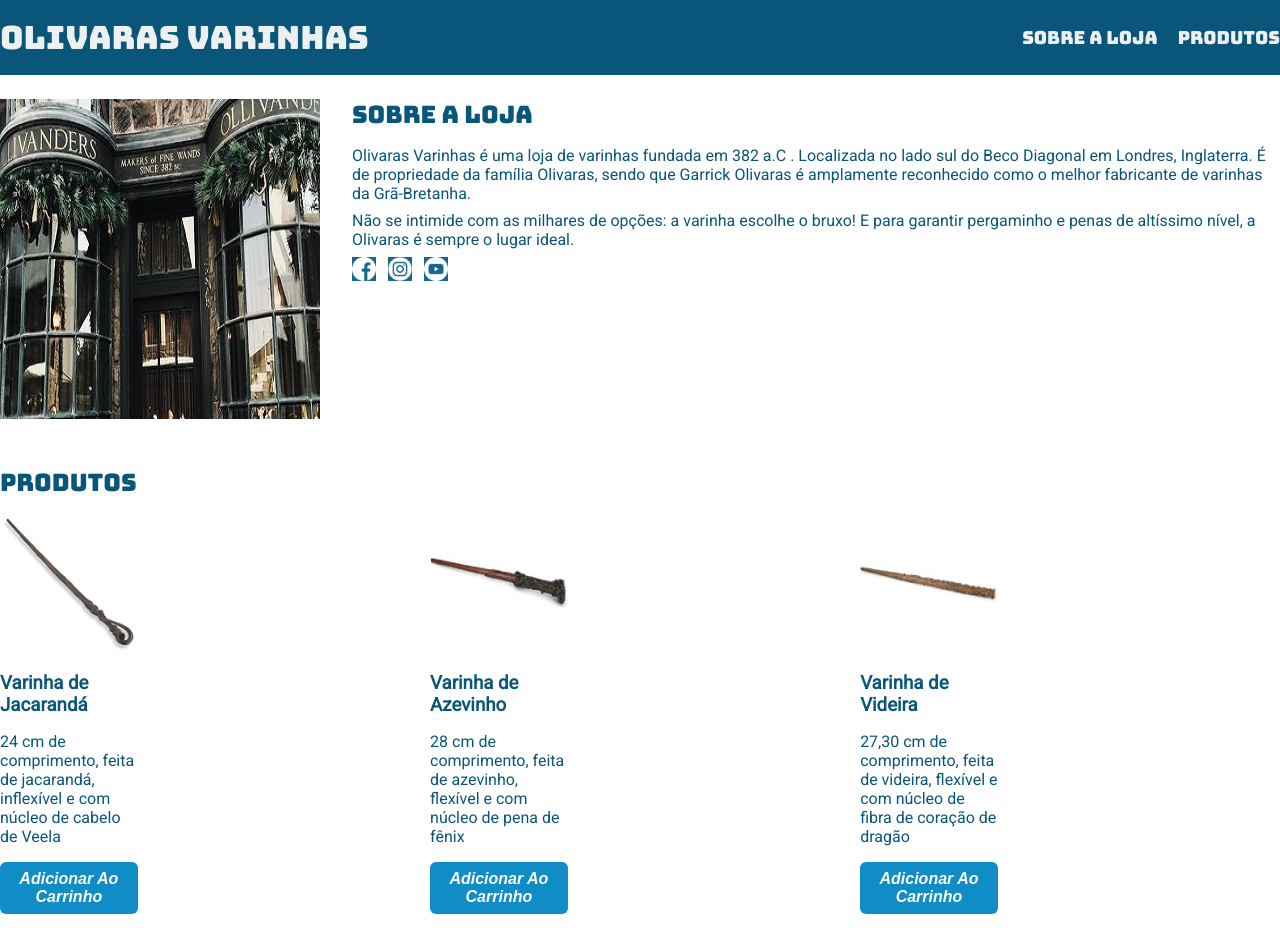
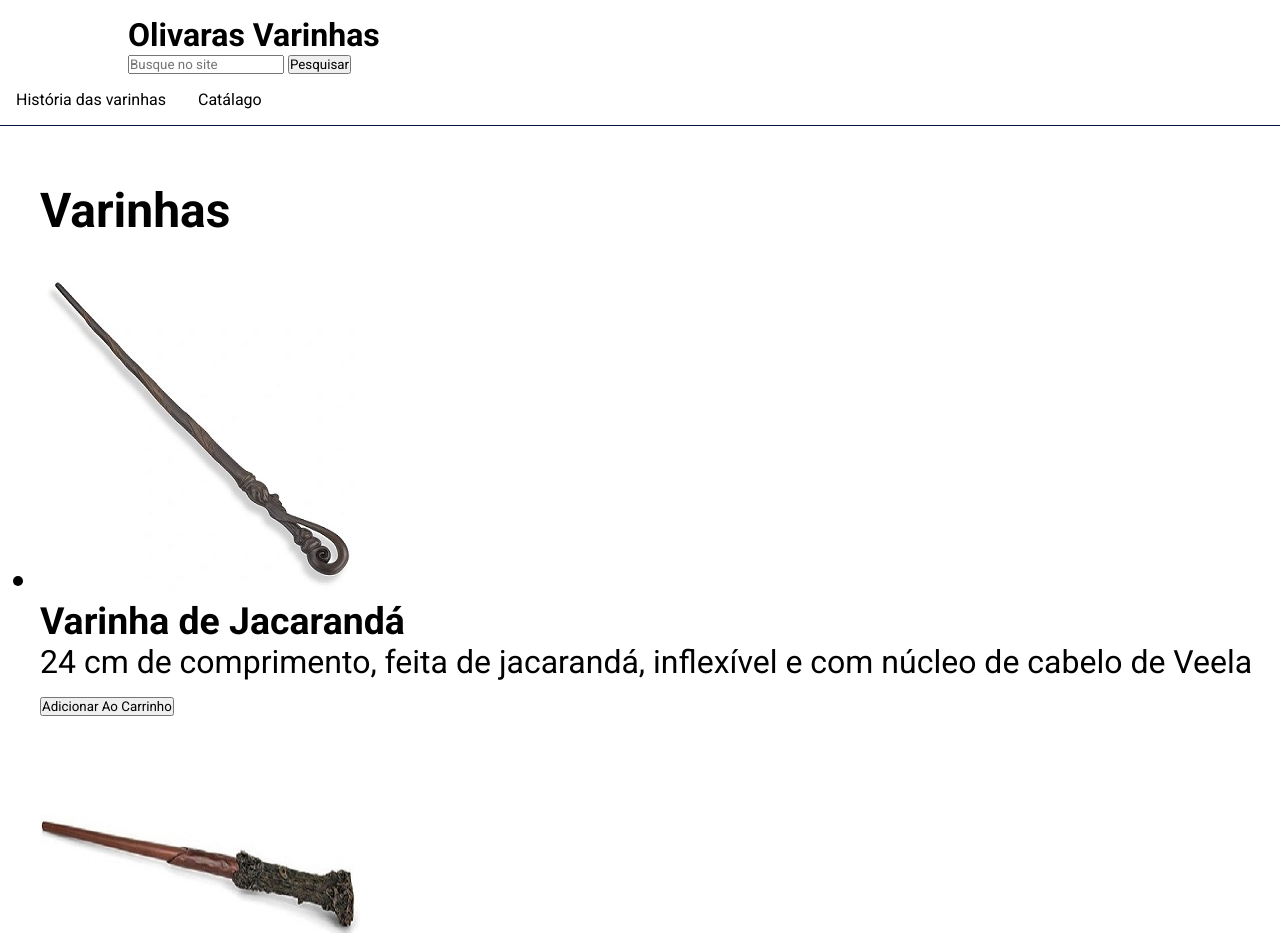
Before and after one commit to biapsilva/exercicio_css_responsivo, a plain HTML site: page index.html in a window 1280 px wide. Shown: the top 933 px of the page. Drawn offline with Linux system fonts and the light colour scheme; a web font is replaced by a local one.

Commit message:
html e css

```diff
--- a/index.html
+++ b/index.html
@@ -3,52 +3,64 @@
 <head>
     <meta charset="UTF-8">
     <meta http-equiv="X-UA-Compatible" content="IE=edge">
-    <meta name="viewport" content="width=device-width, initial-scale=1.0, user-scalable=yes">
+    <meta name="viewport" content="width=device-width, initial-scale=1.0">
     <title>Olivaras Varinhas</title>
-    <link rel="stylesheet" href="./main.css">
     <link rel="preconnect" href="https://fonts.googleapis.com">
     <link rel="preconnect" href="https://fonts.gstatic.com" crossorigin>
-    <link href="https://fonts.googleapis.com/css2?family=Abril+Fatface&family=Bungee&family=Lily+Script+One&family=Roboto&display=swap" rel="stylesheet">
+    <link href="https://fonts.googleapis.com/css2?family=Roboto:wght@400;700&display=swap" rel="stylesheet">
+    <link rel="stylesheet" href="main.css">
 </head>
 <body>
     <header>
         <div class="container">
             <h1>Olivaras Varinhas</h1>
+            <form>
+                <input type="search" placeholder="Busque no site"/>
+                <button type="submit">Pesquisar</button>
+            </form>
+        </div>
         <nav>
-                <ul>
+            <ul class="menu">
                 <li>
-                        <a href="#">Sobre A Loja</a>
+                    História das varinhas
+                    <ul class="submenu">
+                        <li>
+                            <a href="#">Fabricantes de varinhas</a>
                         </li>
                         <li>
-                        <a href="#">Produtos</a>
+                            <a href="#">Dicas de cuidado e manutenção</a>
+                        </li>
+                        <li>
+                            <a href="#">Curiosidades e fatos</a>
                         </li>
                     </ul>
-                <div class="clear-left"></div>
+                </li>
+                <li>
+                    Catálago
+                    <ul class="submenu">
+                        <li>
+                            <a href="#">Tutoriais de magia</a>
+                        </li>
+                        <li>
+                            <a href="#">Coleções de Varinhas</a>
+                        </li>
+                        <li>
+                            <a href="#">Comentários e avaliações</a>
+                        </li>
+                    </ul>
+                </li>
+            </ul>
+            <div class="clear"></div>
         </nav>
-        </div>
     </header>
-    <section>
-        <div class="container">
-            <img class="store-front" src="./images/Fachada.jpg" alt="Fachada da loja">
-            <div>
-                <h2>Sobre a loja</h2>
-                <p>
-                    Olivaras Varinhas é uma loja de varinhas fundada em 382 a.C . Localizada no lado sul do Beco Diagonal em Londres, Inglaterra. É de propriedade da família Olivaras, sendo que Garrick Olivaras é amplamente reconhecido como o melhor fabricante de varinhas da Grã-Bretanha.
-                </p>
-                <p>
-                    Não se intimide com as milhares de opções: a varinha escolhe o bruxo! E para garantir pergaminho e penas de altíssimo nível, a Olivaras é sempre o lugar ideal.
-                </p>
-                <ul class="brands-list">
-                    <li><img src="./images/facebook.png" alt="Facebook"></li>
-                    <li><img src="./images/instagram.png" alt="Instagram"></li>
-                    <li><img src="./images/youtube.png" alt="YouTube"></li>
-                </ul>
-            </div>
-        </div>
-    </section>
+    <div class="conteudo">
+        <main>
+
+        </main>
+        <aside>
             <section>
                 <div class="cotainer">
-            <h2>Produtos</h2>
+                    <h2>Varinhas</h2>
                     <ul class="container-flex lista-varinhas">
                         <li>
                         <picture> <source media="(min-width: 1280px)">
@@ -84,5 +96,7 @@
                     </ul>
                 </div>
             </section>
+        </aside>
+    </div>
 </body>
 </html>
--- a/main.css
+++ b/main.css
@@ -1,165 +1,82 @@
 * {
+    box-sizing: border-box;
     margin: 0;
     padding: 0;
-    box-sizing: border-box;
+    font-family: Roboto, sans-serif;
 }
 
-header,
-section h2 {
-    font-family: 'Bungee', cursive;
+.container {
+    max-width: 1024px;
+    width: 100%;
+    margin: 0 auto;
 }
 
-body {
-    font-family: 'Roboto', sans-serif;
+header.container {
+    display: flex;
+    justify-content: space-between;
+    align-items: center;
 }
 
 header {
-    padding: 16px 0;
-    background-color: #09567a;
-    color: #ecf0f1;
+    padding: 16px 0 0;
+    border-bottom: 1px solid #02153d;
+    margin-bottom: 56px;
+}
+
+.submenu {
+    display: none;
+    border: 1px solid #0197af;
+    background-color: #fff;
+    position: absolute;
+    left: 0;
+    width: 300px;
+    top: 100%;
+}
+
+.menu > li {
+    float: left;
+    list-style: none;
+    padding: 16px;
+    border-top: 4px solid, transparent;
+    position: relative;
 }
 
 .clear {
     clear: both;
 }
 
-header h1,
-section h2 {
-    font-weight: normal;
+.menu li:hover .submenu {
+    display: block;
 }
 
-header nav li {
-    display: inline;
-    margin-left: 16px;
-    font-size: 18px;
+.menu li:hover {
+    border-color:#0197af;
 }
 
-header nav li a {
-    color: #ecf0f1;
-    text-decoration: none;
+.submenu li {
+    display: block;
+    padding: 8px;
 }
 
-.container {
-    max-width: 1024pxpx;
-    width: 100%;
-    margin: 0 auto;
+.conteudo {
+    display: grid;
+    display: flex;
+    font-size: 2em;
 }
 
-header .container,
-section .container {
-    display: flex;
-    align-items: center;
-    justify-content: space-between;
-}
-
-.brands-list img {
-    height: 24px;
-    background-color: #15678D;
-}
-
-.brands-list li {
-    display: inline;
+.conteudo img {
     margin-right: 8px;
-}
-
-section .container {
-    align-items: flex-start;
-}
-
-section {
-    padding: 24px 0;
+    list-style: none;
 }
 
 section h2 {
-    margin-bottom: 16px;
-    color: #09567A;
+    margin-bottom: 32px;
 }
 
-section p {
-    margin-bottom: 8px;
+aside {
+    padding-left: 40px;
 }
 
-.store-front  {
-    margin-right: 32px;
+aside .conteudo {
+    margin-bottom: 24px;
 }
-
-section {
-    color: #09567A;
-}
-
-.lista-varinhas li {
-    list-style-type: none;
-    max-width: 33%;
-    margin-bottom: 56px;
-    float: left;
-}
-
-.lista-varinhas li img {
-    max-width: 100%;
-}
-
-.lista-varinhas li h3 {
-    margin: 16px 0;
-}
-.lista-varinhas {
-    flex-wrap: wrap;
-    display: grid;
-    grid-template-columns: repeat(3, 32.6%);
-    column-gap: 1%;
-    row-gap: 5%;
-}
-
-.lista-varinhas li button {
-    display: block;
-    width: 100%;
-    padding: 8px 0;
-    border: none;
-    background-color: #108cc6;
-    color: #fff;
-    font-size: 16px;
-    font-weight: bold;
-    font-style: italic;
-    margin: 16px 0;
-    cursor: pointer;
-    border-radius: 6px;
-}
-
-@media screen and (max-width: 767px) {
-    .lista-varinhas {
-        display: block;
-    }
-
-    .container {
-        max-width: 90%;
-    }
-
-@media screen and (orientation: portrait) and (max-width: 640px) {
-
-}
-
-@media screen and (min-width: 641px) and (max-width: 1023px) {
-.container {
-    max-width: 90%;
-    padding: 30px;
-}
-}
-
-@media screen and (max-width: 640px) {
-.container {
-    max-width: 100%;
-    padding: 10px;
-}
-.section {
-    margin-bottom: 56px;
-}
-.lista-varinhas li {
-    list-style-type: none;
-    max-width: 33%;
-    float: left;
-    display: block;
-    font-size: 1.5em;
-}
-.lista-varinhas li img {
-    margin-right: 0px;
-}
-}
```
Lines whose indentation alone changed are shown as unchanged.
